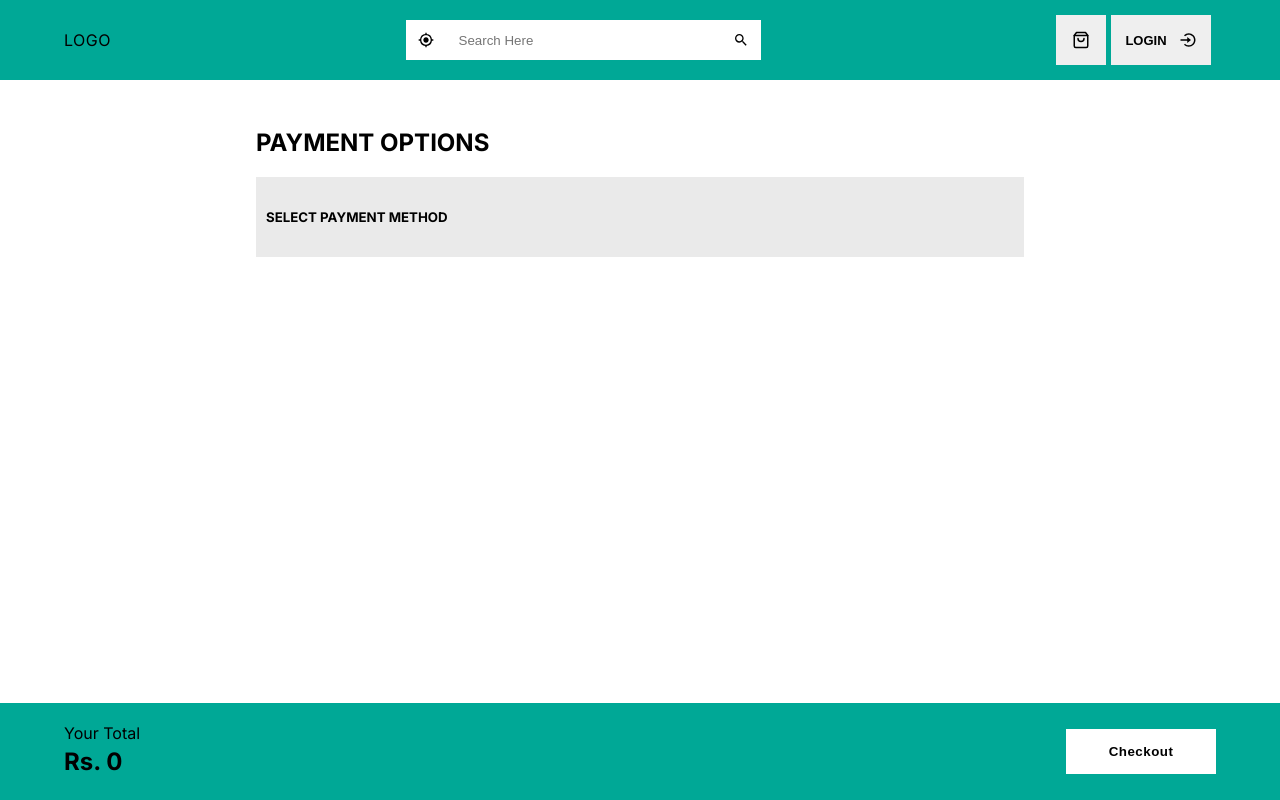
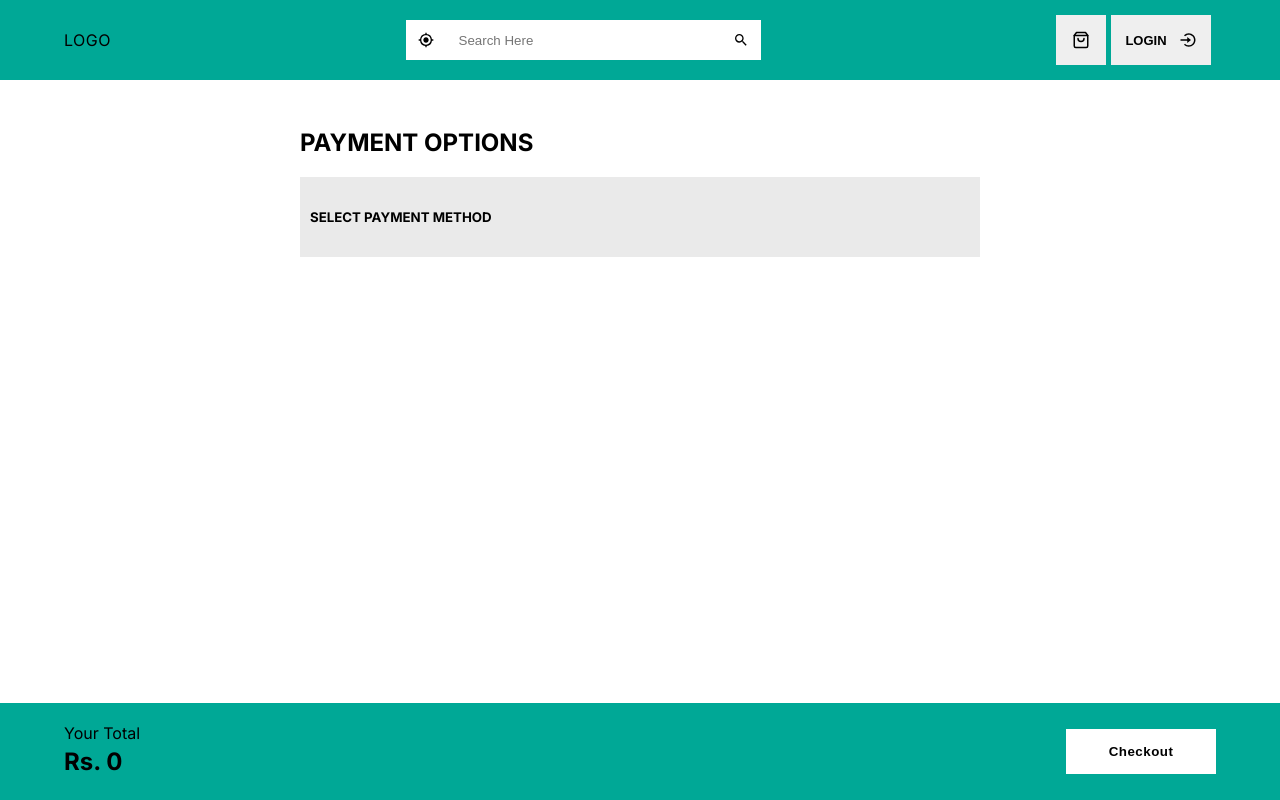
Before and after one commit to vaisakhsysol/WhatsCart, a React (Create React App) app: page /payment in a window 1280 px wide. Built offline with nearby package versions, Linux system fonts and the light colour scheme; a web font is replaced by a local one.

Commit message:
updated on 11/12/23 Delivery Page COmpleted

```diff
--- a/package.json
+++ b/package.json
@@ -7,6 +7,7 @@
     "@testing-library/react": "^13.4.0",
     "@testing-library/user-event": "^13.5.0",
     "react": "^18.2.0",
+    "react-collapsible": "^2.10.0",
     "react-dom": "^18.2.0",
     "react-owl-carousel": "^2.3.3",
     "react-router-dom": "^6.20.1",
--- a/src/Components/PaymentOptions/PaymentOptions.css
+++ b/src/Components/PaymentOptions/PaymentOptions.css
@@ -1,7 +1,7 @@
 @import url("https://fonts.googleapis.com/css2?family=Fanwood+Text:ital@0;1&family=Inter:wght@100;200;300;400;500;600;700;800;900&display=swap");
 .paymentOtionsContainer {
   margin-top: 128px;
-  padding: 0 256px;
+  padding: 0 300px;
 }
 .paymentOtionsContainer .paymentMethodsContainer {
   padding: 10px;
--- a/src/Components/PaymentOptions/PaymentOptions.jsx
+++ b/src/Components/PaymentOptions/PaymentOptions.jsx
@@ -1,5 +1,7 @@
 import React from "react"
 import './PaymentOptions.css'
+import Collapsible from 'react-collapsible';
+
 
 const PaymentOptions = (props) => {
   return (
@@ -8,6 +10,9 @@ const PaymentOptions = (props) => {
 
         <div className="paymentMethodsContainer">
             <h5> SELECT PAYMENT METHOD </h5>
+
+
+
         </div>
 
 
--- a/src/Components/PaymentOptions/PaymentOptions.scss
+++ b/src/Components/PaymentOptions/PaymentOptions.scss
@@ -2,10 +2,14 @@
 
 .paymentOtionsContainer{
     margin-top: 128px;
-    padding: 0 256px;
+    padding: 0 300px;
 
     .paymentMethodsContainer{
         padding: 10px;
         background-color: rgb(234, 234, 234);
+
+
+
+
     }
 }
```
Also changed, not shown: 1 other file (tests, documents, lock files or other folders).
